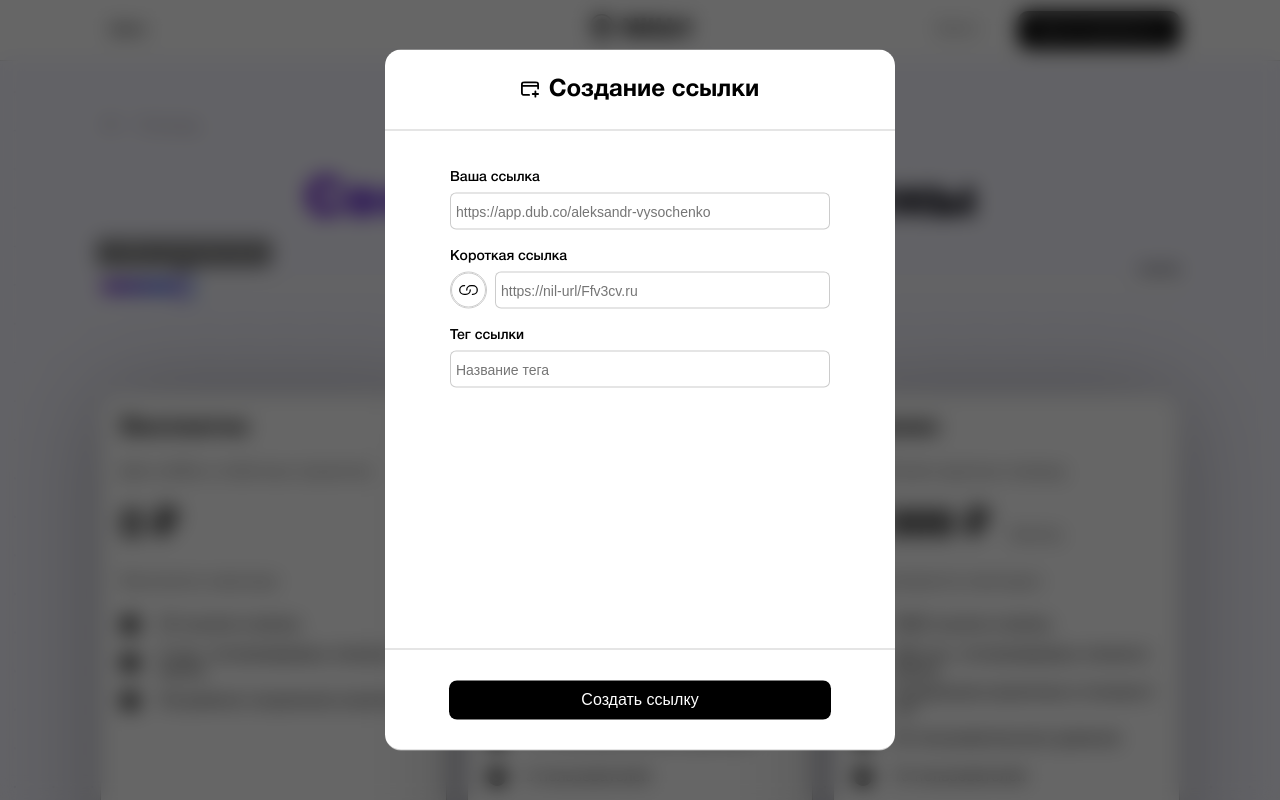
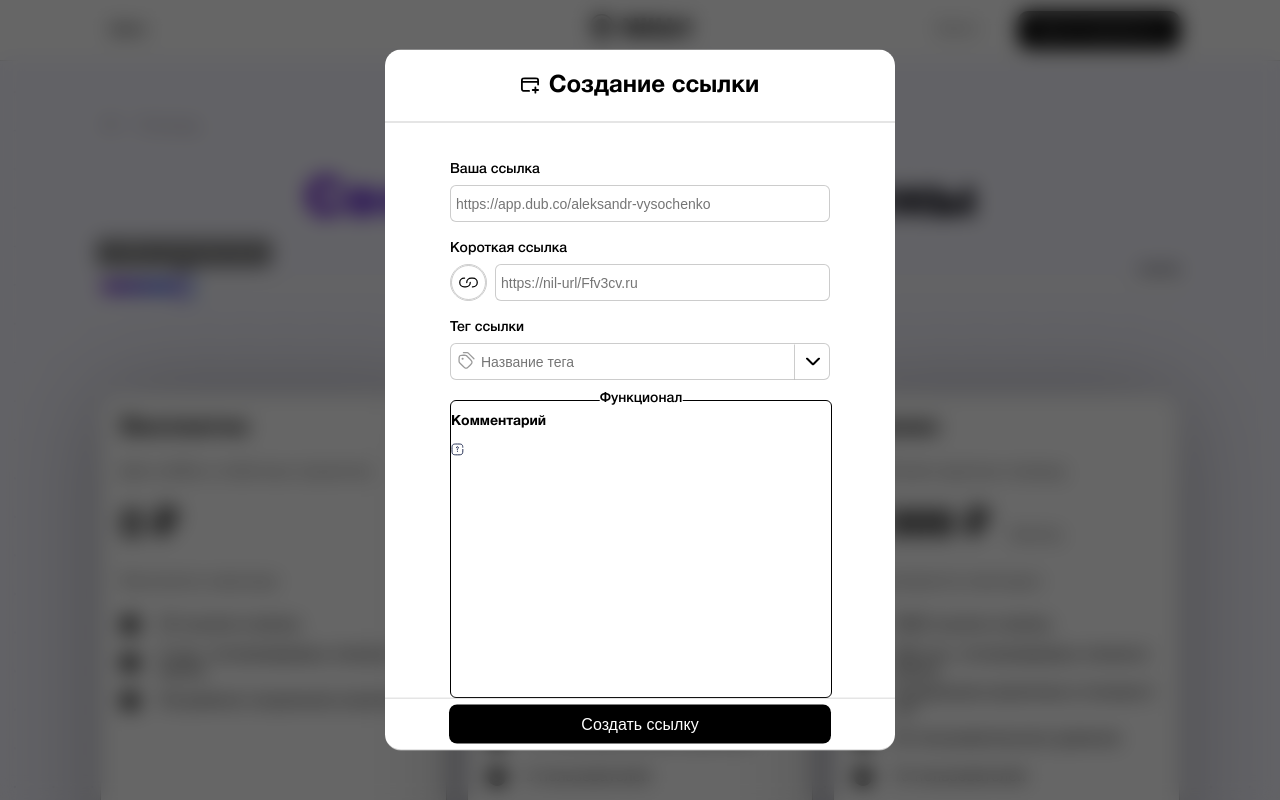
Before and after one commit to Diablox777/Project-for-company, a React (Create React App) app: page / in a window 1280 px wide. Both pictures are taken after a click on the button "Зарегистрироваться". Shown: the top 800 px of the page. Built offline with nearby package versions, Linux system fonts and the light colour scheme.

Commit message:
Незначительные нововведения в компоненте создания ссылки

```diff
--- a/src/components/creating-link/CreatingLink.js
+++ b/src/components/creating-link/CreatingLink.js
@@ -1,9 +1,20 @@
 import React, { useState } from "react";
 import "./creatingLink.css";
+import { FAQ } from "../../components";
 
-const CreatingLink = ({ onClose }) => {
+const CreatingLink = () => {
+  const handleMouseOver = () => {
+    // Ваша логика для показа подсказки при наведении
+    console.log("Показать подсказку");
+  };
+
+  const handleMouseOut = () => {
+    // Ваша логика для скрытия подсказки
+    console.log("Скрыть подсказку");
+  };
+
   return (
-    <div className="overlay" onClick={onClose}>
+    <div className="overlay" onClick={() => {}}>
       <div className="creating__link">
         <div className="creating__link__header">
           <span className="header__svg">
@@ -77,16 +88,65 @@ const CreatingLink = ({ onClose }) => {
           <div className="link__input">
             <div className="link__input-title">Тег ссылки</div>
             <div className="input__container">
+              <div className="input__icon">
+                <svg
+                  className="input__svg"
+                  width="17"
+                  height="18"
+                  viewBox="0 0 17 18"
+                  fill="none"
+                  xmlns="http://www.w3.org/2000/svg"
+                >
+                  <path
+                    d="M5.4375 1.625H8.07283C8.71481 1.625 9.03585 1.625 9.33799 1.69753C9.60583 1.76183 9.86185 1.86789 10.0968 2.01182C10.3617 2.17415 10.5886 2.40115 11.0427 2.85515L15.9375 7.75M4.60608 7.79357H4.61483M6.32281 4.25H5.2625C3.79236 4.25 3.05729 4.25 2.49578 4.53611C2.00185 4.78778 1.60028 5.18935 1.34861 5.68328C1.0625 6.24479 1.0625 6.97986 1.0625 8.45V9.51032C1.0625 10.1523 1.0625 10.4733 1.13503 10.7755C1.19933 11.0433 1.30539 11.2993 1.44932 11.5343C1.61165 11.7991 1.83865 12.0261 2.29265 12.4802L5.09265 15.2802C6.1322 16.3197 6.65197 16.8395 7.25129 17.0342C7.77856 17.2055 8.34644 17.2055 8.87371 17.0342C9.473 16.8395 9.99284 16.3197 11.0323 15.2802L12.0927 14.2198C13.1322 13.1803 13.652 12.6605 13.8467 12.0612C14.018 11.5339 14.018 10.9661 13.8467 10.4388C13.652 9.8395 13.1322 9.31966 12.0927 8.28016L9.29266 5.48015C8.83863 5.02615 8.61165 4.79915 8.34679 4.63682C8.11185 4.49289 7.85583 4.38683 7.58799 4.32253C7.28585 4.25 6.96481 4.25 6.32281 4.25ZM5.04358 7.79357C5.04358 8.03516 4.84771 8.23107 4.60608 8.23107C4.36445 8.23107 4.16858 8.03516 4.16858 7.79357C4.16858 7.55195 4.36445 7.35607 4.60608 7.35607C4.84771 7.35607 5.04358 7.55195 5.04358 7.79357Z"
+                    stroke="#9A9A9A"
+                    strokeWidth="1.28"
+                    strokeLinecap="round"
+                    strokeLinejoin="round"
+                  />
+                </svg>
+              </div>
               <input
-                className="input"
+                className="input png"
                 type="text"
                 placeholder="Название тега"
                 value={() => {}}
                 onChange={() => {}}
               />
+              <div className="input__icon-right">
+                <svg
+                  width="14"
+                  height="8"
+                  viewBox="0 0 14 8"
+                  fill="none"
+                  xmlns="http://www.w3.org/2000/svg"
+                >
+                  <path
+                    d="M1 1L7 7L13 1"
+                    stroke="black"
+                    strokeWidth="2"
+                    strokeLinecap="round"
+                    strokeLinejoin="round"
+                  />
+                </svg>
+              </div>
             </div>
           </div>
-          <div className="link__functional"></div>
+          <div className="link__functional">
+            <p className="link__functional-title">Функционал</p>
+            <div className="link__functional-item">
+              <p className="functional__item-title">Комментарий</p>
+              <span className="functional__item-faq">
+                <img
+                  src={FAQ}
+                  alt="Преимущества:"
+                  onMouseOver={handleMouseOver}
+                  onMouseOut={handleMouseOut}
+                ></img>
+              </span>
+
+            </div>
+          </div>
         </form>
         <div className="creating__link__footer">
           <button className="create__link__button">Создать ссылку</button>
--- a/src/components/creating-link/creatingLink.css
+++ b/src/components/creating-link/creatingLink.css
@@ -55,6 +55,7 @@
   padding-top: 40px;
   padding-left: 65px;
   padding-right: 65px;
+  overflow: auto;
 }
 
 .link__input {
@@ -75,11 +76,37 @@ width: 100%;
   color: rgba(154, 154, 154, 0.5);
 }
 
+.png {
+  padding-left: 30px;
+}
+
 .input__container {
   display: flex;
   justify-content: flex-start;
   align-items: center;
+  position: relative;
   gap: 8px;
+}
+
+.input__icon {
+  position: absolute;
+  left: 8px;
+  top: 50%;
+  transform: translateY(-50%);
+}
+
+.input__icon-right {
+  display: flex;
+  justify-content: center;
+  align-items: center;
+  height: 35px;
+  width: 35px;
+  position: absolute;
+  right: 0;
+  top: 50%;
+  transform: translateY(-50%);
+
+  border-left: 1px solid rgba(154, 154, 154, 0.5)
 }
 
 .svg__infinity {
@@ -101,7 +128,25 @@ width: 100%;
 }
 
 .link__functional {
+  position: relative;
+  height: 820px;
+  width: 380px;
+  border: 1px solid #000;
+  border-radius: 6px;
 }
+
+.link__functional-title {
+  position: absolute;
+  top: -23px;
+  left: 50%;
+  transform: translateX(-50%);
+  font-size: 14px;
+  font-weight: 500;
+  letter-spacing: 0em;
+  color: rgba(0, 0, 0, 1);
+  background-color: #fff;
+}
+
 /* ==============================================
    |                  FOOTER                |
    ============================================== */
--- a/src/components/index.js
+++ b/src/components/index.js
@@ -20,5 +20,6 @@ import TryButtonBlue from "../img/try-button-blue.svg";
 import SubButtonBlack from "../img/subscription-button-black.svg";
 import SubButtonBlue from "../img/subscription-button-blue.svg";
 import FooterLogo from "../img/footer-logo.svg";
+import FAQ from "../img/faq.svg";
 
-export { Header, SettingsForm, DeleteAccountModal, FooterMP, NoLoginHeader, PricesBlock, Slider, Ampersand, Hashtag, Tilde, Triangle, Underscore, BackImage, Privilege, TryButtonBlack, TryButtonBlue, SubButtonBlack, SubButtonBlue, FooterLogo, CreatingLink };
+export { Header, SettingsForm, DeleteAccountModal, FooterMP, NoLoginHeader, PricesBlock, Slider, CreatingLink, Ampersand, Hashtag, Tilde, Triangle, Underscore, BackImage, Privilege, TryButtonBlack, TryButtonBlue, SubButtonBlack, SubButtonBlue, FooterLogo, FAQ };
```
Also changed, not shown: src/img/faq.svg (added).
